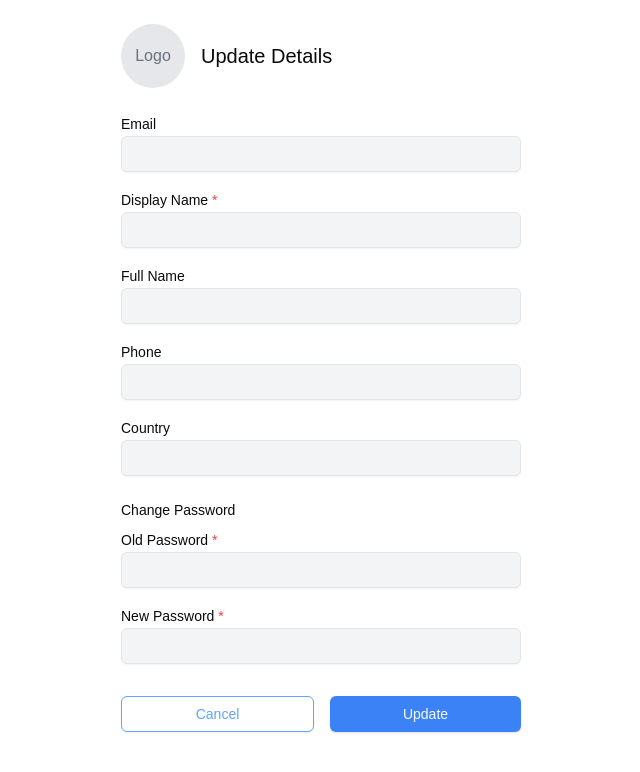
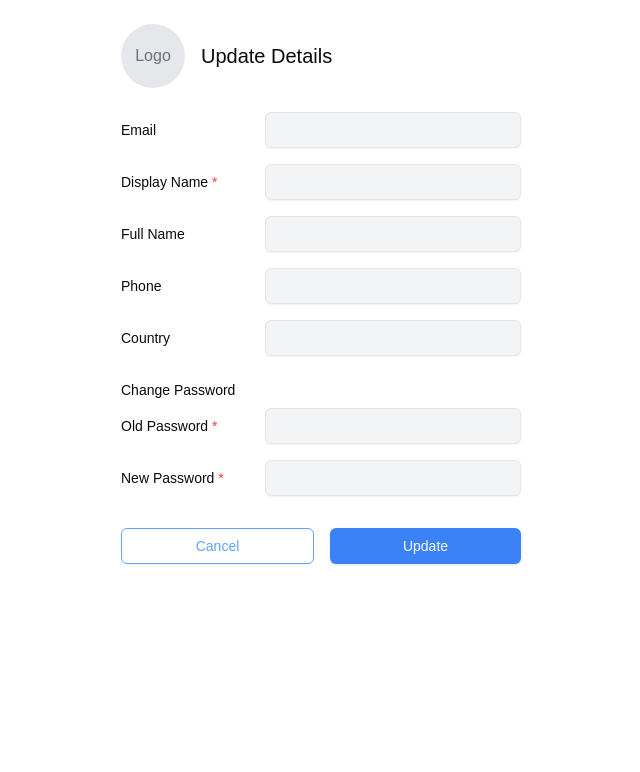
Before and after one commit to openheartmind/WISDOM-Frontend-MVP, a Next.js app: page /user-detail in a window 1280 px wide. Shown: the top 772 px of the page, without its empty margins (319-959 px from the left). Built offline with nearby package versions, Linux system fonts and the light colour scheme.

Commit message:
updated the styling issue in user-detail page

```diff
--- a/src/app/user-detail/page.tsx
+++ b/src/app/user-detail/page.tsx
@@ -69,8 +69,9 @@ export default function UpdateProfile() {
       </div>
 
       <form onSubmit={handleSubmit} className="space-y-4">
-        <div>
-          <Label htmlFor="email" className="text-sm font-normal">
+
+        <div className="flex items-center gap-4">
+          <Label htmlFor="email" className="text-sm font-normal w-1/3">
             Email
           </Label>
           <Input
@@ -79,12 +80,12 @@ export default function UpdateProfile() {
             type="email"
             value={formData.email}
             onChange={handleChange}
-            className="bg-gray-100"
+            className="bg-gray-100 w-2/3"
           />
         </div>
 
-        <div>
-          <Label htmlFor="displayName" className="text-sm font-normal">
+        <div className="flex items-center gap-4">
+          <Label htmlFor="displayName" className="text-sm font-normal w-1/3">
             Display Name <span className="text-red-500">*</span>
           </Label>
           <Input
@@ -93,12 +94,12 @@ export default function UpdateProfile() {
             value={formData.displayName}
             onChange={handleChange}
             required
-            className="bg-gray-100"
+            className="bg-gray-100 w-2/3"
           />
         </div>
 
-        <div>
-          <Label htmlFor="fullName" className="text-sm font-normal">
+        <div className="flex items-center gap-4">
+          <Label htmlFor="fullName" className="text-sm font-normal w-1/3">
             Full Name
           </Label>
           <Input
@@ -106,30 +107,42 @@ export default function UpdateProfile() {
             name="fullName"
             value={formData.fullName}
             onChange={handleChange}
-            className="bg-gray-100"
+            className="bg-gray-100 w-2/3"
           />
         </div>
 
-        <div>
-          <Label htmlFor="phone" className="text-sm font-normal">
+        <div className="flex items-center gap-4">
+          <Label htmlFor="phone" className="text-sm font-normal w-1/3">
             Phone
           </Label>
-          <Input id="phone" name="phone" value={formData.phone} onChange={handleChange} className="bg-gray-100" />
+          <Input
+            id="phone"
+            name="phone"
+            value={formData.phone}
+            onChange={handleChange}
+            className="bg-gray-100 w-2/3"
+          />
         </div>
 
-        <div>
-          <Label htmlFor="country" className="text-sm font-normal">
+        <div className="flex items-center gap-4">
+          <Label htmlFor="country" className="text-sm font-normal w-1/3">
             Country
           </Label>
-          <Input id="country" name="country" value={formData.country} onChange={handleChange} className="bg-gray-100" />
+          <Input
+            id="country"
+            name="country"
+            value={formData.country}
+            onChange={handleChange}
+            className="bg-gray-100 w-2/3"
+          />
         </div>
 
         <div className="pt-2">
           <p className="text-sm font-normal mb-2">Change Password</p>
 
           <div className="space-y-4">
-            <div>
-              <Label htmlFor="oldPassword" className="text-sm font-normal">
+            <div className="flex items-center gap-4">
+              <Label htmlFor="oldPassword" className="text-sm font-normal w-1/3">
                 Old Password <span className="text-red-500">*</span>
               </Label>
               <Input
@@ -138,12 +151,12 @@ export default function UpdateProfile() {
                 type="password"
                 value={formData.oldPassword}
                 onChange={handleChange}
-                className="bg-gray-100"
+                className="bg-gray-100 w-2/3"
               />
             </div>
 
-            <div>
-              <Label htmlFor="newPassword" className="text-sm font-normal">
+            <div className="flex items-center gap-4">
+              <Label htmlFor="newPassword" className="text-sm font-normal w-1/3">
                 New Password <span className="text-red-500">*</span>
               </Label>
               <Input
@@ -152,7 +165,7 @@ export default function UpdateProfile() {
                 type="password"
                 value={formData.newPassword}
                 onChange={handleChange}
-                className="bg-gray-100"
+                className="bg-gray-100 w-2/3"
               />
             </div>
           </div>
```
Also changed, not shown: 1 other file (tests, documents, lock files or other folders).
